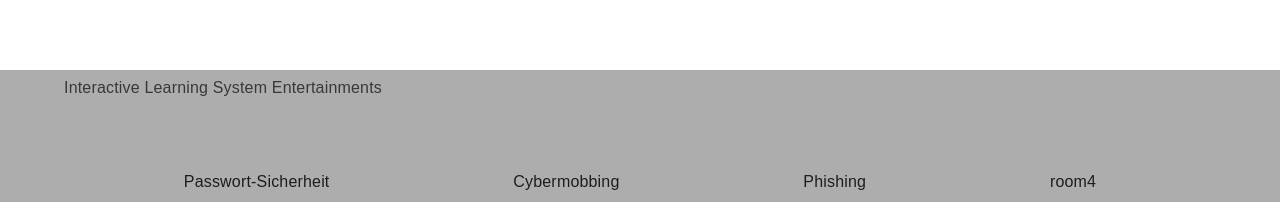
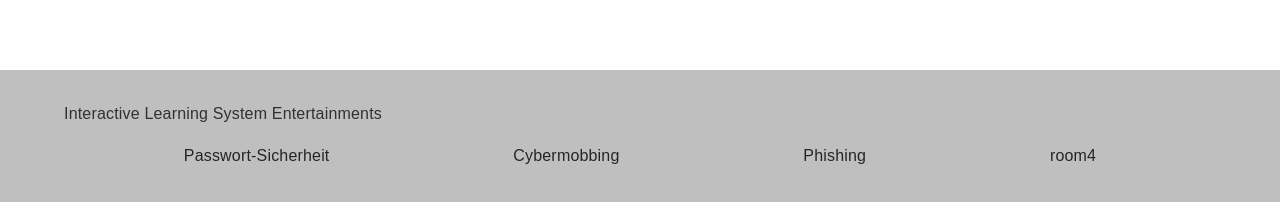
Before and after one commit to ILSE-Group/ILSE-Plattform-Frontend, a React (Vite) app: page / in a window 1280 px wide. Shown: the part 1276-1478 px from the top of the page. Built offline with nearby package versions, Linux system fonts and the light colour scheme.

Commit message:
changed coloring, fixed Header, Footer

```diff
--- a/src/components/Footer/Footer.scss
+++ b/src/components/Footer/Footer.scss
@@ -1,8 +1,9 @@
 @use "../../lib/styles.scss";
+
 
 .footer {
     min-height: styles.$FOOTER_HEIGHT;
-    height: fit-content;
+    height: min-content;
     width: 100%;
 
     position: relative;
@@ -15,7 +16,7 @@
     flex-direction: column;
     flex-wrap: nowrap;
     align-items: center;
-    justify-content: space-between;
+    justify-content: center;
 
     :first-child {
         justify-content: flex-start;
--- a/src/components/Header/Header.scss
+++ b/src/components/Header/Header.scss
@@ -219,7 +219,8 @@
 .switch {
     width: 50px;
     height: 26px;
-    border-radius: 999px;
+
+    border-radius: 2em;
     position: relative;
     transition: background 0.3s ease;
 
@@ -234,18 +235,21 @@
 
 // darkmode
 .switch.dark {
-    background: #4f46e5;
+    background: var(--highlightColorHighContrast);
 }
 
 // thumb
 .thumb {
     width: 20px;
     height: 20px;
-    background: white;
-    border-radius: 50%;
+
     position: absolute;
     left: 3px;
+
+    border-radius: 50%;
     transition: all 0.3s ease;
+
+    background: white;
 }
 
 // move thumb when dark
--- a/src/lib/styles.scss
+++ b/src/lib/styles.scss
@@ -13,13 +13,13 @@ $fontFamilySans: 'Nunito', system-ui, 'Segoe UI', Roboto, sans;
 $fontFamilyMono: Consolas, ui-monospace, monospace;
 
 //================DARK-THEME=================
-$darkTheme_bgColorHighContrast: rgb(0, 0, 0);
-$darkTheme_bgColorMediumContrast: rgb(29, 29, 29);
-$darkTheme_bgColorLowContrast: rgb(56, 56, 56);
+$darkTheme_bgColorHighContrast: rgb(22, 22, 22);
+$darkTheme_bgColorMediumContrast: rgb(37, 37, 37);
+$darkTheme_bgColorLowContrast: rgb(49, 49, 49);
 
 $darkTheme_fgColorHighContrast: rgb(255, 255, 255);
 $darkTheme_fgColorMediumContrast: rgb(224, 224, 224);
-$darkTheme_fgColorLowContrast: rgb(173, 173, 173);
+$darkTheme_fgColorLowContrast: rgb(192, 191, 191);
 
 $darkTheme_highlightColorHighContrast: rgb(100, 100, 218);
 $darkTheme_highlightColorMediumContrast: rgb(60, 60, 185);
```
